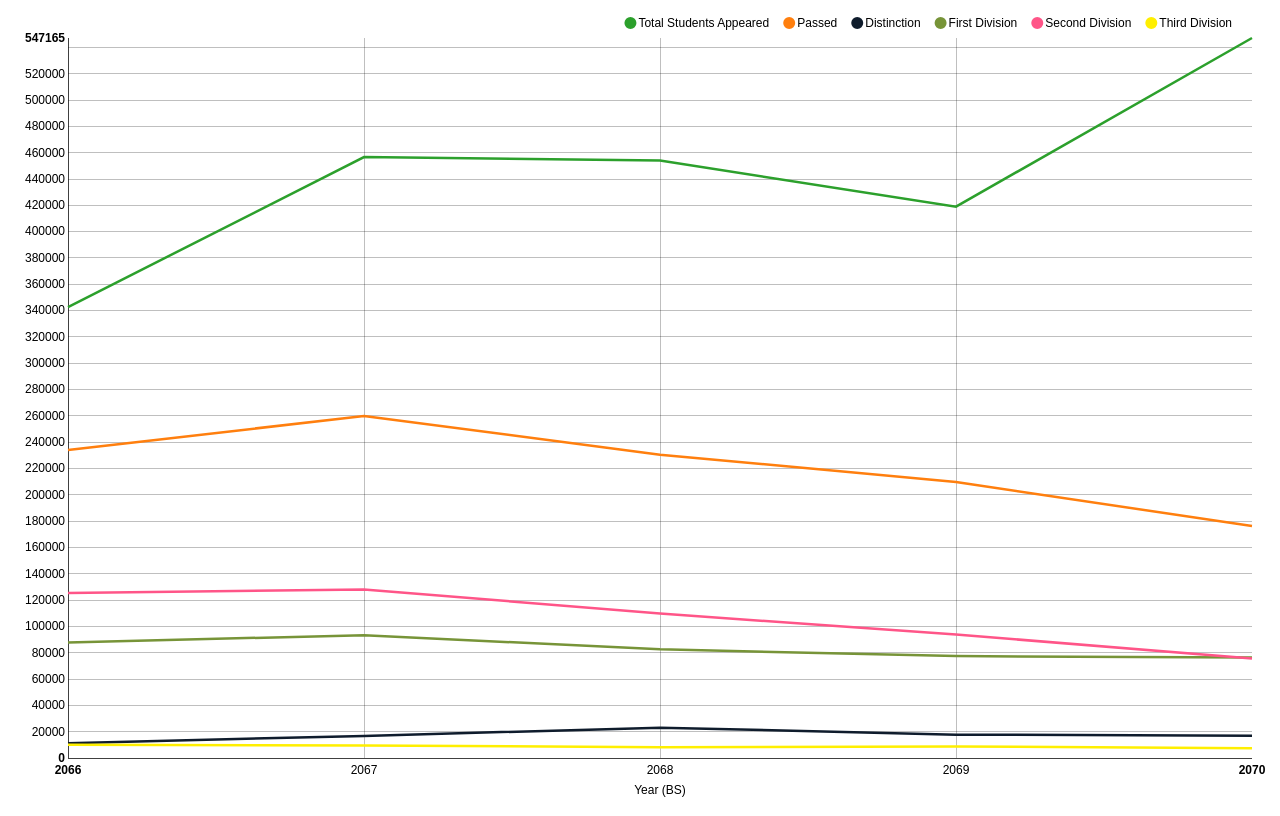
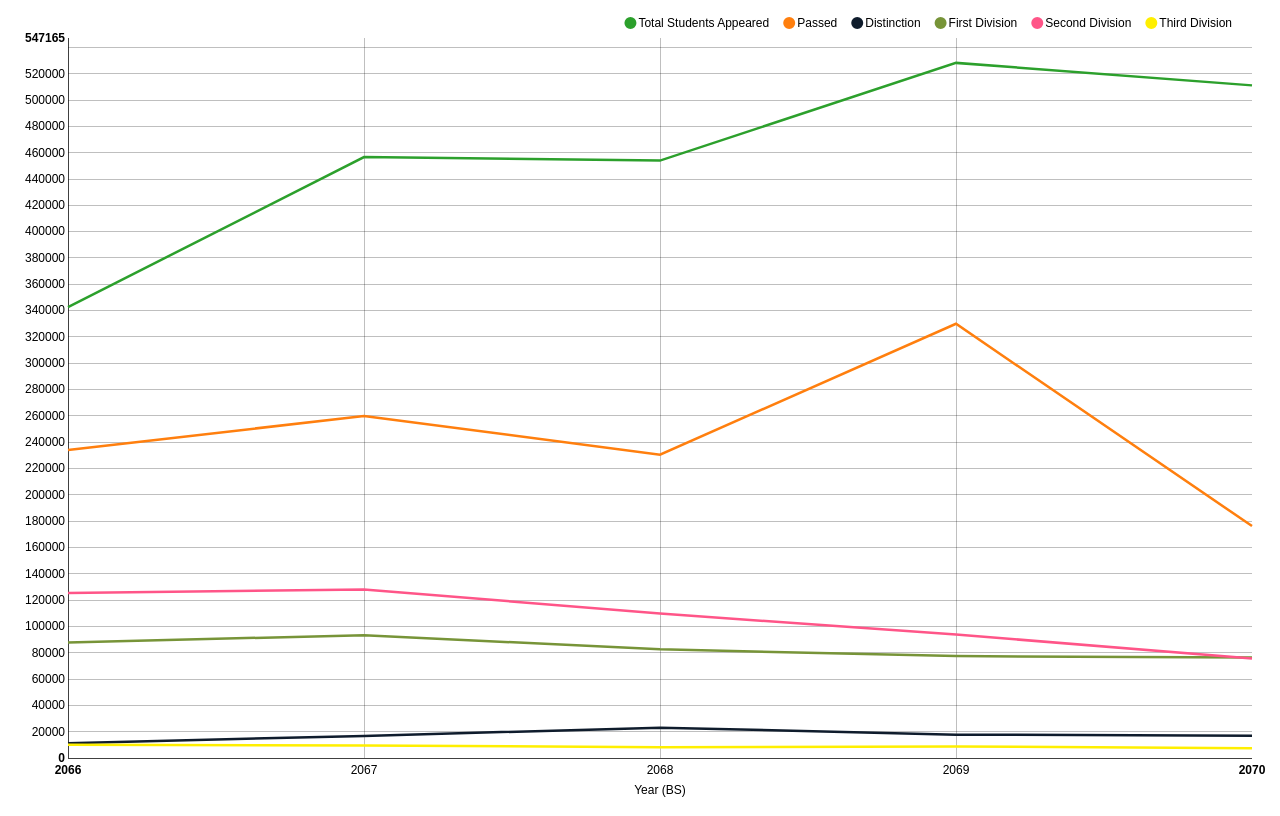
Before and after one commit to hardfire/slc-viz, a plain HTML site: page index.html in a window 1280 px wide. Drawn offline with Linux system fonts and the light colour scheme; files whose address does not match are found by name.

```diff
--- a/index.html
+++ b/index.html
@@ -86,12 +86,12 @@
 
   return [
     {
-      values: [ {"x":2066, "y":342632},  {"x":2067, "y":456719} ,  {"x":2068, "y":454022},  {"x":2069, "y":419019},  {"x":2070, "y":547165}],
+      values: [ {"x":2066, "y":342632},  {"x":2067, "y":456719} ,  {"x":2068, "y":454022},  {"x":2069, "y":528257},  {"x":2070, "y":511165}],
       key: "Total Students Appeared",
       color: "#2ca02c"
     },
     {
-      values: [ {"x":2066, "y":234062},  {"x":2067, "y":259916} ,  {"x":2068, "y":230509},  {"x":2069, "y":209786},  {"x":2070, "y":176253}],
+      values: [ {"x":2066, "y":234062},  {"x":2067, "y":259916} ,  {"x":2068, "y":230509},  {"x":2069, "y":329972},  {"x":2070, "y":176253}],
       key: "Passed",
       color: "#ff7f0e"
     },
```
